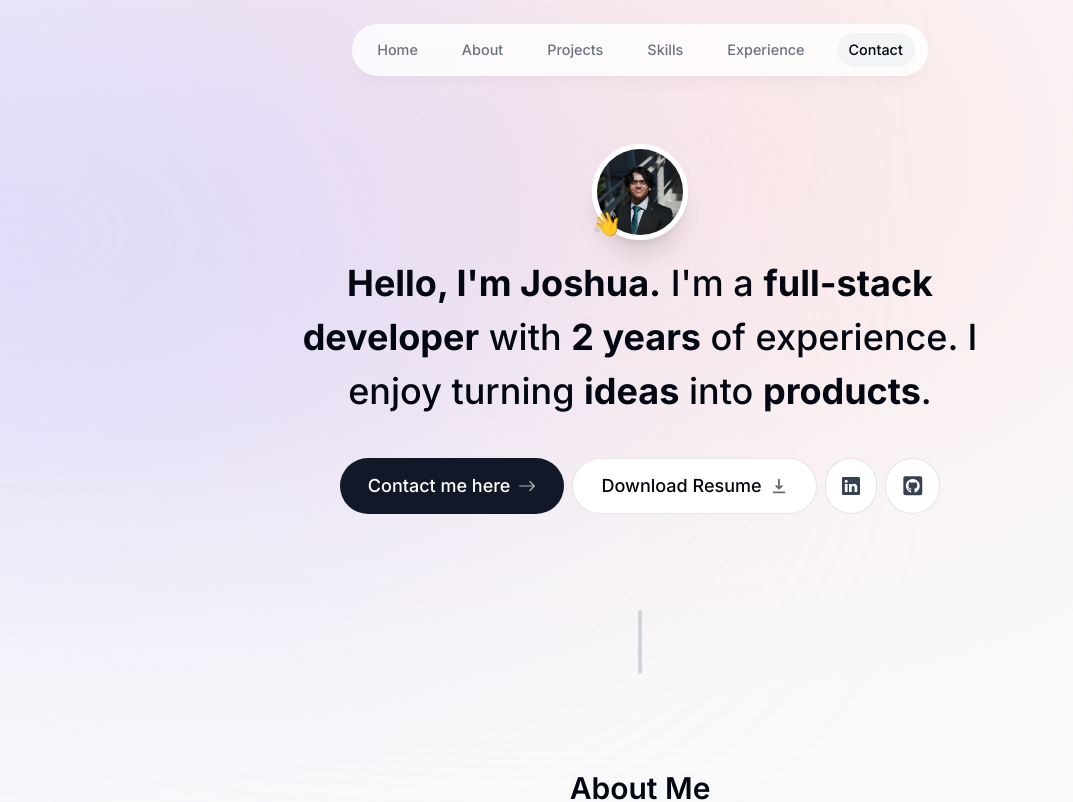
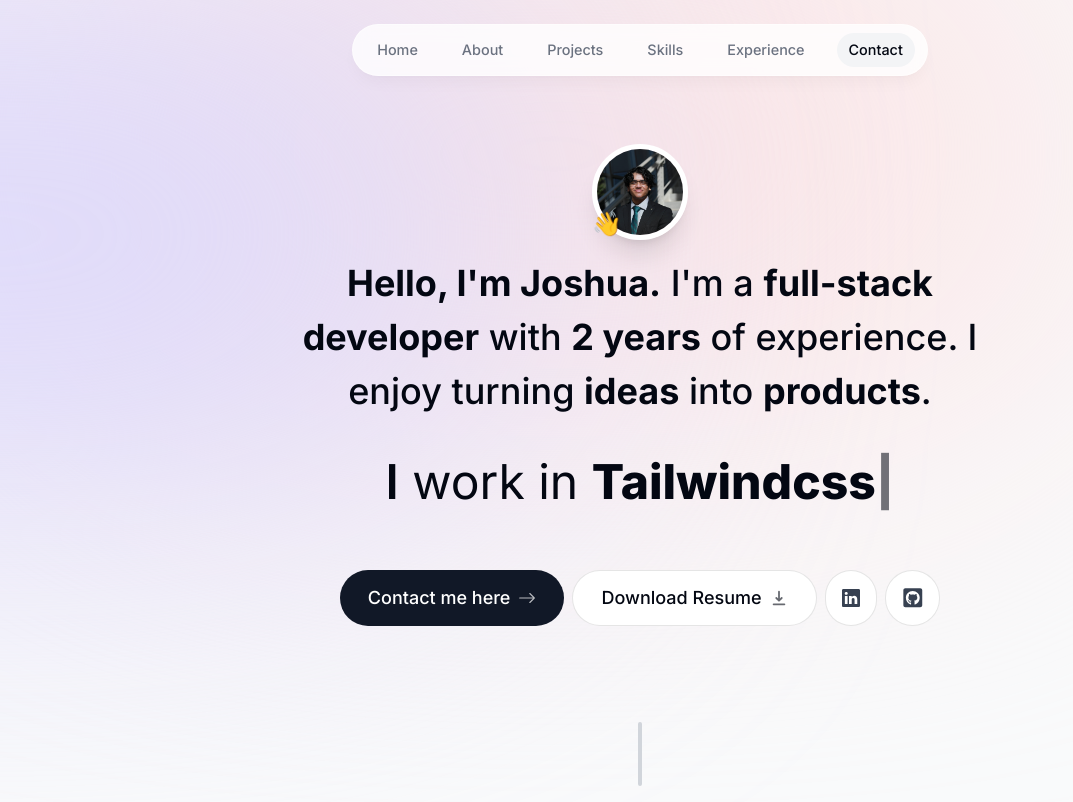
Before and after one commit to JoshuaM195/Portfolio3.0, a Next.js app: page / in a window 1280 px wide. Shown: the top 802 px of the page, without its empty margins (0-1073 px from the left). Built offline with nearby package versions, Linux system fonts and the light colour scheme; no server answers.

Commit message:
finish email and styling

```diff
--- a/src/actions/sendEmail.ts
+++ b/src/actions/sendEmail.ts
@@ -2,15 +2,17 @@
 
 import { Resend } from "resend";
 import { validateString, getErrorMessages } from "@/lib/utils";
+import ContactFormEmail from "@/email/contact-form-email";
+import React from "react";
 
 const resend = new Resend(process.env.RESEND_API_KEY);
 
 export const sendEmail = async (formData: FormData) => {
   const message = formData.get("message");
-  const email = formData.get("senderEmail");
+  const senderEmail = formData.get("senderEmail");
 
   // simple server side validation
-  if (!validateString(email, 500)) {
+  if (!validateString(senderEmail, 500)) {
     return {
       error: "Invalid email",
     };
@@ -21,18 +23,23 @@ export const sendEmail = async (formData: FormData) => {
       error: "Invalid message",
     };
   }
-
+  let data;
   try {
     await resend.emails.send({
       from: "Contact Form <onboarding@resend.dev>",
       to: "joshuamathew195@gmail.com",
       subject: "New message from portfolio",
-      reply_to: email as string,
-      text: message as string,
+      reply_to: senderEmail as string,
+      //text: message as string,
+      react: React.createElement(ContactFormEmail, {
+        message: message as string,
+        senderEmail: senderEmail as string,
+      }),
     });
   } catch (error: unknown) {
     return {
       error: getErrorMessages(error),
     };
   }
+  return { data };
 };
--- a/src/app/layout.tsx
+++ b/src/app/layout.tsx
@@ -2,6 +2,7 @@ import "./globals.css";
 import Header from "@/components/header";
 import { Inter } from "next/font/google";
 import ActiveSectionContextProvider from "../../context/active-section-context";
+import { Toaster } from "react-hot-toast";
 
 const inter = Inter({ subsets: ["latin"] });
 
@@ -26,6 +27,7 @@ export default function RootLayout({
         <ActiveSectionContextProvider>
           <Header />
           {children}
+          <Toaster position="top-right" />
         </ActiveSectionContextProvider>
       </body>
     </html>
--- a/src/components/contact.tsx
+++ b/src/components/contact.tsx
@@ -2,10 +2,11 @@
 
 import React from "react";
 import SectionHeading from "./section-heading";
-import { FaPaperPlane } from "react-icons/fa";
 import { motion } from "framer-motion";
 import { useSectionInView } from "@/lib/hooks";
 import { sendEmail } from "@/actions/sendEmail";
+import SubmitBtn from "./submit-btn";
+import toast from "react-hot-toast";
 
 export default function Contact() {
   const { ref } = useSectionInView("Contact");
@@ -32,7 +33,14 @@ export default function Contact() {
       <form
         className="mt-10 flex flex-col"
         action={async (FormData) => {
-          await sendEmail(FormData);
+          const { data, error } = await sendEmail(FormData);
+
+          if (error) {
+            toast.error(error);
+            return;
+          }
+
+          toast.success("Email sent successfully!");
         }}
       >
         <input
@@ -50,16 +58,7 @@ export default function Contact() {
           required
           maxLength={5000}
         />
-        <button
-          className="group flex items-center justify-center gap-2 h-[3rem] w-[8rem] bg-gray-900 text-white rounded-full outline-none transition-all focus:scale-110 hover:scale-110 hover:bg-gray-950 active:scale-105"
-          type="submit"
-        >
-          Submit{" "}
-          <FaPaperPlane
-            className="text-xs opacity-70 transition-all group-hover:translate-x-1
-          group-hover:-translate-y-1"
-          />{" "}
-        </button>
+        <SubmitBtn />
       </form>
     </motion.section>
   );
--- a/src/components/experience.tsx
+++ b/src/components/experience.tsx
@@ -17,9 +17,11 @@ export default function Experience() {
     <section id="experience" ref={ref} className="scroll-mt-28 mb-28 sm:mb-40">
       <SectionHeading>My experience</SectionHeading>
       <VerticalTimeline lineColor="">
-        {experiencesData.map((item, index) => (
+        {experiencesData
+          .map((item, index) => (
             <React.Fragment key={index}>
               <VerticalTimelineElement
+                //visible={true}
                 contentStyle={{
                   background: "#f3f4f6",
                   boxShadow: "none",
@@ -44,7 +46,8 @@ export default function Experience() {
                 </p>
               </VerticalTimelineElement>
             </React.Fragment>
-        ))}
+          ))
+          .reverse()}
       </VerticalTimeline>
     </section>
   );
--- a/src/components/intro.tsx
+++ b/src/components/intro.tsx
@@ -10,6 +10,7 @@ import { HiDownload } from "react-icons/hi";
 import { FaGithubSquare } from "react-icons/fa";
 import { useSectionInView } from "@/lib/hooks";
 import { useActiveSectionContext } from "../../context/active-section-context";
+import { ReactTyped } from "react-typed";
 
 export default function Intro() {
   const { ref } = useSectionInView("Home", 0.5);
@@ -70,6 +71,35 @@ export default function Intro() {
         turning <span className="font-bold">ideas</span> into{" "}
         <span className="font-bold">products</span>.
       </motion.h1>
+      <motion.p
+        className="mb-[4rem] text-2xl sm:text-5xl my-4"
+        initial={{ opacity: 0, y: 100 }}
+        animate={{ opacity: 1, y: 0 }}
+        transition={{ duration: 0.3 }}
+      >
+        <span className="">
+          <span className="font-semibold">I</span> work in
+        </span>{" "}
+        <ReactTyped
+          className="font-extrabold"
+          strings={[
+            "React{NextJS}",
+            "Tailwindcss",
+            "NodeJs",
+            "Git",
+            "MongoDB",
+            "ExpressJs",
+            "TypeScript",
+            "JavaScript",
+            "HTML",
+            "CSS",
+            "SASS",
+          ]}
+          typeSpeed={100}
+          backSpeed={120}
+          loop
+        />
+      </motion.p>
 
       <motion.div
         className="flex flex-col sm:flex-row item-center justify-center gap-2 px-4 text-lg font-medium"
--- /dev/null
+++ b/src/components/submit-btn.tsx
@@ -0,0 +1,24 @@
+import React from "react";
+import { FaPaperPlane } from "react-icons/fa";
+import { experimental_useFormStatus as useFormStatus } from "react-dom";
+
+export default function SubmitBtn() {
+  const { pending } = useFormStatus();
+
+  return (
+    <button
+      type="submit"
+      className="group flex items-center justify-center gap-2 h-[3rem] w-[8rem] bg-gray-900 text-white rounded-full outline-none transition-all focus:scale-110 hover:scale-110 hover:bg-gray-950 active:scale-105 disabled:scale-100 disabled:bg-opacity-65"
+      disabled={pending}
+    >
+      {pending ? (
+        <div className="h-5 w-5 animate-spin rounded-full border-b-2 border-white"></div>
+      ) : (
+        <>
+          Submit{" "}
+          <FaPaperPlane className="text-xs opacity-70 transition-all group-hover:translate-x-1 group-hover:-translate-y-1" />{" "}
+        </>
+      )}
+    </button>
+  );
+}
--- /dev/null
+++ b/src/email/contact-form-email.tsx
@@ -0,0 +1,44 @@
+import React from "react";
+import {
+  Html,
+  Body,
+  Head,
+  Heading,
+  Hr,
+  Container,
+  Preview,
+  Section,
+  Text,
+} from "@react-email/components";
+import { Tailwind } from "@react-email/tailwind";
+
+type ContactFormEmailProps = {
+  message: string;
+  senderEmail: string;
+};
+
+export default function ContactFormEmail({
+  message,
+  senderEmail,
+}: ContactFormEmailProps) {
+  return (
+    <Html>
+      <Head />
+      <Preview>New Message from your Portfolio Site</Preview>
+      <Tailwind>
+        <Body className="bg-gray-100 text-black">
+          <Container>
+            <Section className="bg-white borderBlack my-10 px-10 py-4 rounded-md">
+              <Heading className="leading-tight">
+                Message from Portfolio Site
+              </Heading>
+              <Text>{message}</Text>
+              <Hr />
+              <Text>The senders email is: {senderEmail}</Text>
+            </Section>
+          </Container>
+        </Body>
+      </Tailwind>
+    </Html>
+  );
+}
```
Also changed, not shown: package.json (+8 -4 lines), 2 other files (tests, documents, lock files or other folders). Lines whose indentation alone changed are shown as unchanged.
